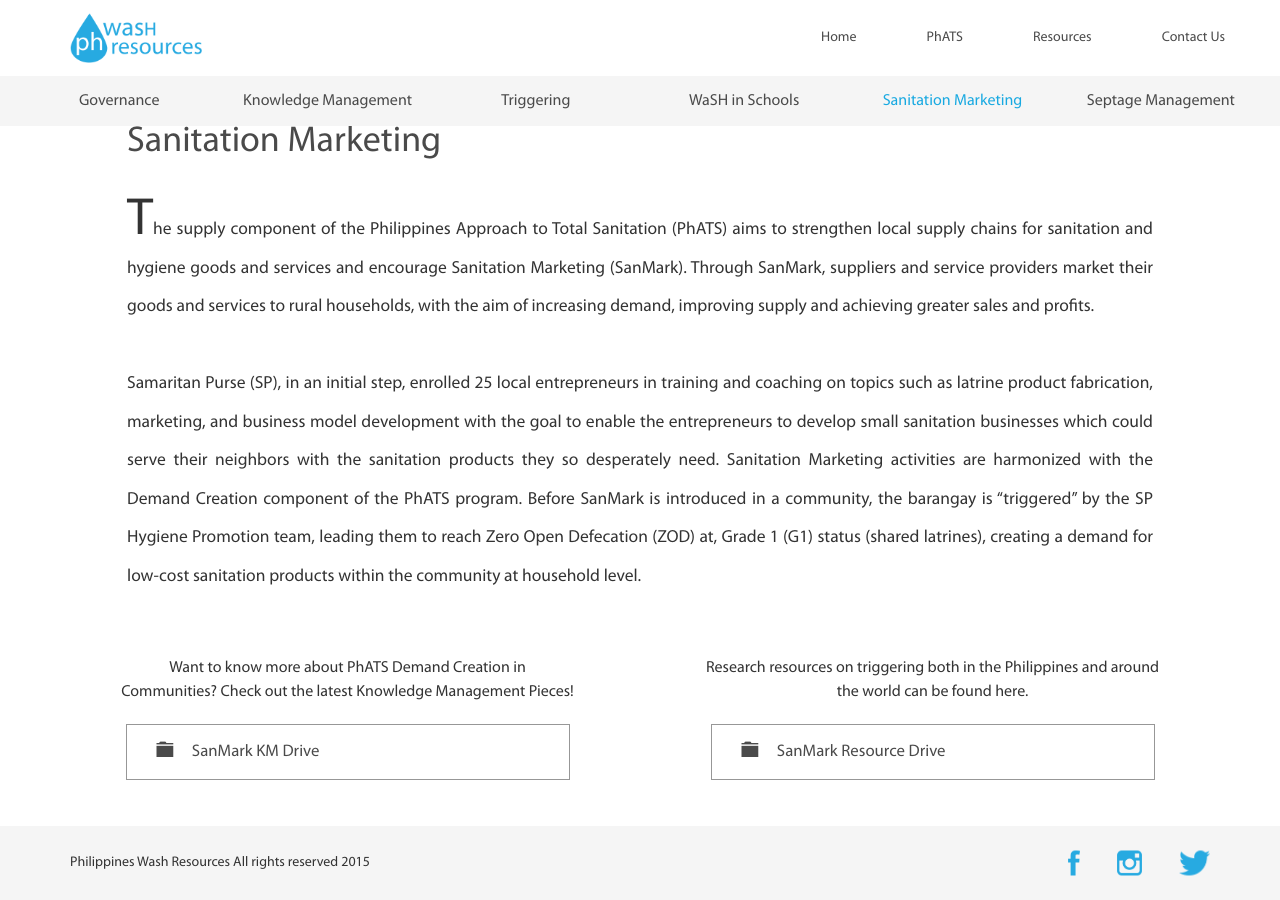
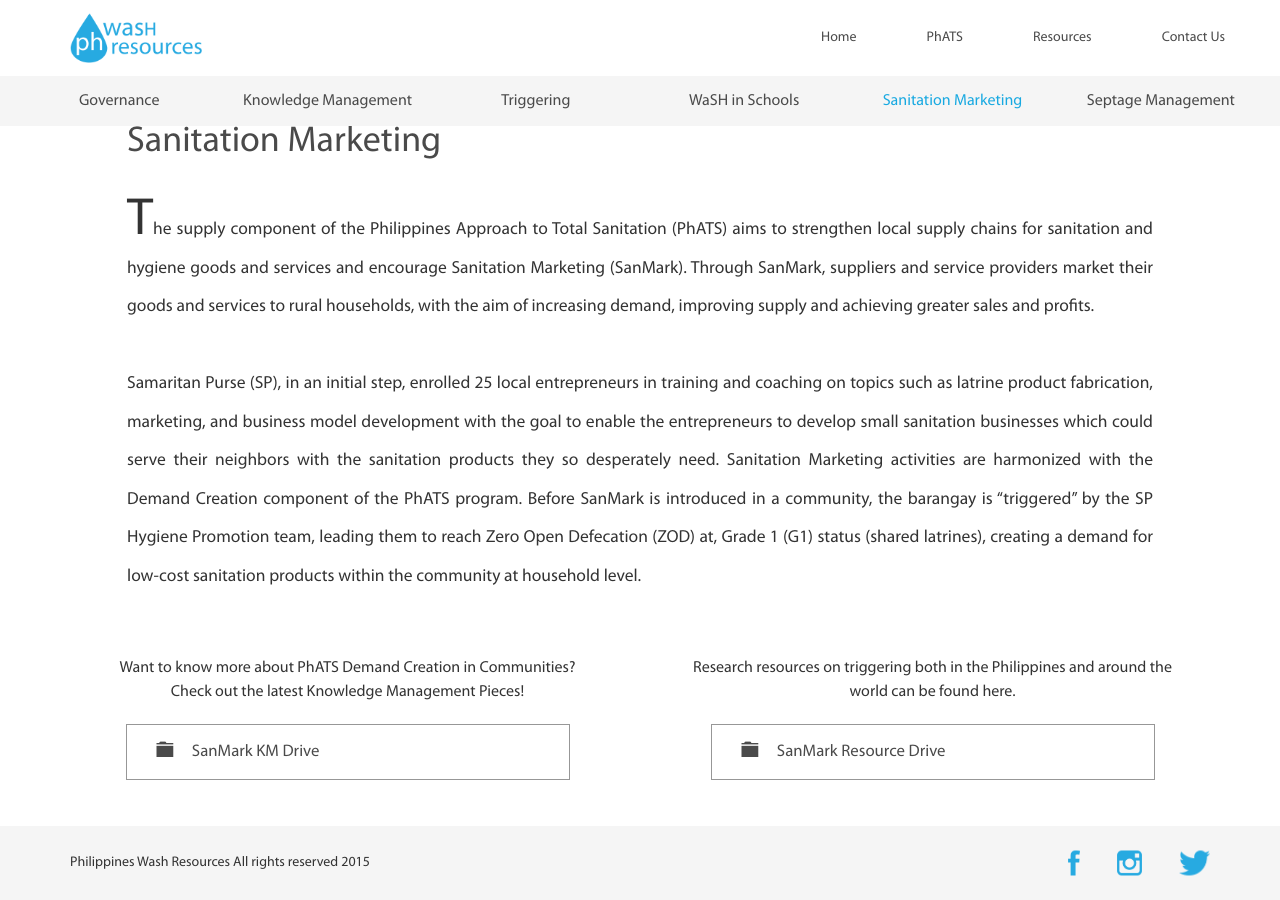
Before and after one commit to phwashresources/phwashresources.github.io, a Jekyll site: the page built from _pillars/sanitation-management.md, in a window 1280 px wide and 900 px high, scrolled down 1004 px. Built offline with Jekyll 4.4.1, drawn with Linux system fonts in a browser that asks for light colours; a style sheet for code colours, icons or effects is not loaded.

Commit message:
update description width on phats folder

```diff
--- a/_sass/phats.sass
+++ b/_sass/phats.sass
@@ -130,7 +130,7 @@
   margin-bottom: 120px
   #projects-content
     h4
-      max-width: 82%
+      max-width: 90%
       margin: 0 auto
       line-height: 1.5em
       font-size: 16px
```
